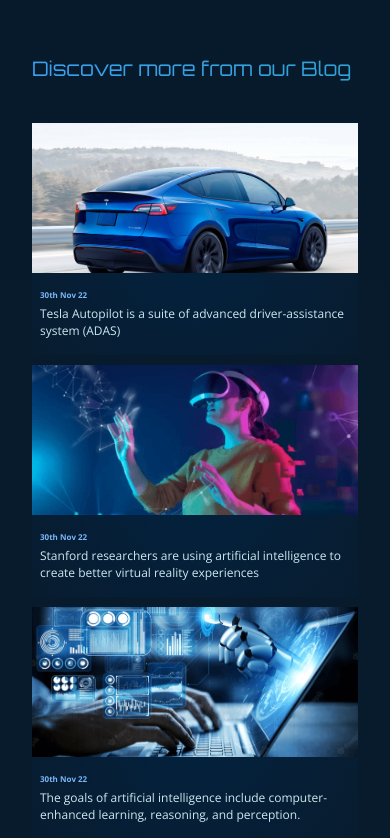
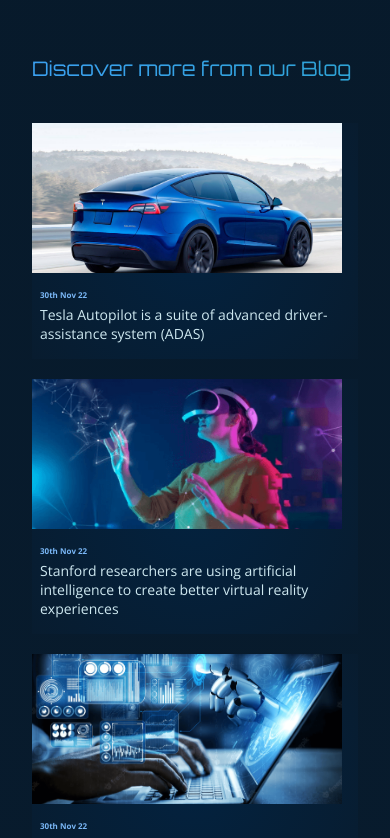
Before and after one commit to deezicypher/grand-ai, a React (Create React App) app: page / in a window 390 px wide. Shown: the part 4620-5458 px from the top of the page. Built offline with nearby package versions, Linux system fonts and the light colour scheme; a web font is replaced by a local one.

Commit message:
grid update for blog section

```diff
--- a/src/components/article/article.scss
+++ b/src/components/article/article.scss
@@ -51,9 +51,12 @@
     }
 }
 
+
+
+
 @media screen and (max-width: 520px) {
     .deezi_article{
-
+        padding-right: 1rem;
         .image{
             height: 150px;
             object-fit: contain;
@@ -75,7 +78,7 @@
             h3{
                 font-weight: 400;
             line-height: normal;
-            font-size: 12px;
+            font-size: 14px;
             }
         }
     }
--- a/src/sections/blog/Blog.js
+++ b/src/sections/blog/Blog.js
@@ -16,6 +16,7 @@
           <Article imgUrl={roboticmind} date={"30th Nov 22 "} title={"Some critics fear that the extensive use of advanced AI can have a negative effect on society."} />
           <Article imgUrl={robotai} date={"30th Nov 22 "} title={"Weak AI tends to be simple and single-task oriented, while strong AI carries on tasks that are more complex and human-like."} />
           <Article imgUrl={neural} date={"30th Nov 22 "} title={"Deep Learning is Hierarchical Feature Learning"}/>
+          <Article imgUrl={neural} date={"30th Nov 22 "} title={"Deep Learning is Hierarchical Feature Learning"}/>
       </div>
     </div>
   )
--- a/src/sections/blog/blog.scss
+++ b/src/sections/blog/blog.scss
@@ -11,30 +11,15 @@
         }
     }
     .container{
-        display: flex;
-        flex-direction: row;
-        justify-content: space-between;
-        flex-wrap: wrap;
-        gap: 30px;
+        display: grid;
+  grid-template-columns: repeat(auto-fit, minmax(300px, 1fr));
+  grid-gap: 20px;
     }
-    .container>* {
-        flex: 1 1 320px;
-    }
+
 }
 
-@media screen and (max-width: 768px){
-    .deezi_blog{
-        .container{
-            display: flex;
-            flex-direction: row;
-            flex-wrap: wrap;
-            gap: 10px;
-        }
-        .container>* {
-            flex: 1 1 300px;
-        }
-}
-}
+
+
 
 @media screen and (max-width:520px){
     .deezi_blog{
```
